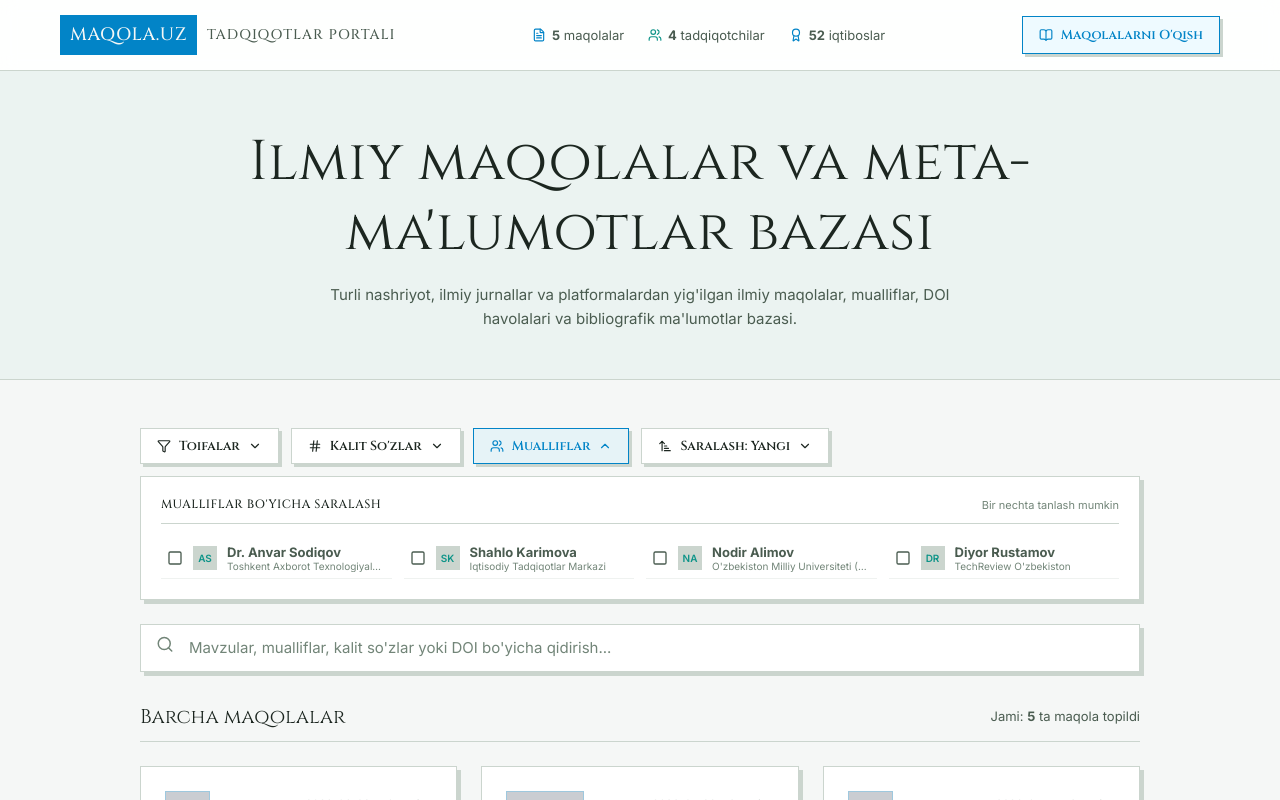
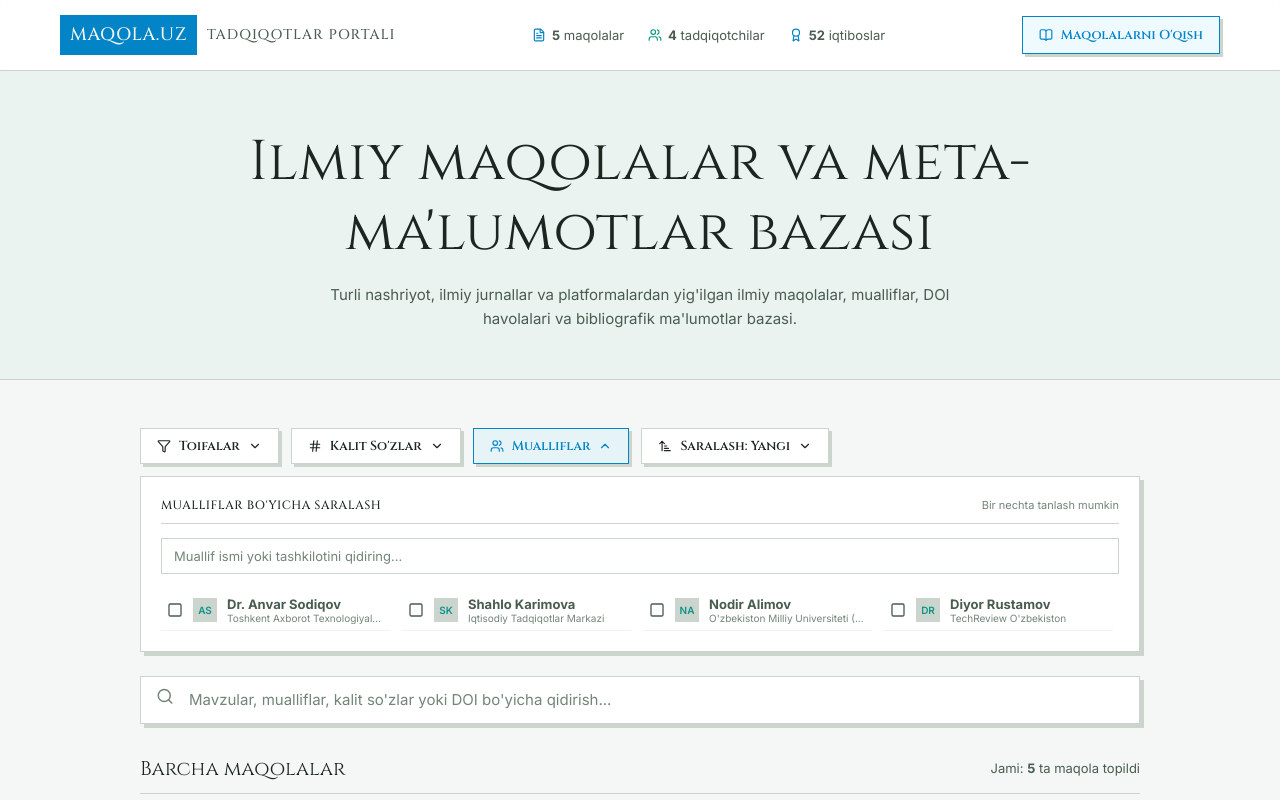
Before and after one commit to kvazar212121/maqola-frontend, a React (Vite) app: page / in a window 1280 px wide. Both pictures are taken after a click on the button "Mualliflar". Shown: the top 800 px of the page. Built offline with nearby package versions, Linux system fonts and the light colour scheme.

Commit message:
feat: add search input and scrollable panel for authors filter

```diff
--- a/src/components/FilterPanel.tsx
+++ b/src/components/FilterPanel.tsx
@@ -16,9 +16,11 @@ export const FilterPanel: React.FC<FilterPanelProps> = ({
   allAuthors
 }) => {
   const [activeTab, setActiveTab] = useState<'categories' | 'tags' | 'authors' | 'sort' | null>(null);
+  const [authorSearchQuery, setAuthorSearchQuery] = useState('');
 
   const toggleTab = (tab: 'categories' | 'tags' | 'authors' | 'sort') => {
     setActiveTab(prev => (prev === tab ? null : tab));
+    setAuthorSearchQuery('');
   };
 
   const toggleCategory = (category: string) => {
@@ -221,14 +223,44 @@ export const FilterPanel: React.FC<FilterPanelProps> = ({
           )}
 
           {/* MUALLIFLAR */}
-          {activeTab === 'authors' && (
+          {activeTab === 'authors' && (() => {
+            const filteredAuthors = allAuthors.filter(author =>
+              author.name.toLowerCase().includes(authorSearchQuery.toLowerCase()) ||
+              (author.institution && author.institution.toLowerCase().includes(authorSearchQuery.toLowerCase()))
+            );
+            return (
               <div>
-              <div style={{ display: 'flex', justifyContent: 'space-between', marginBottom: '14px', borderBottom: '1px solid var(--border-color)', paddingBottom: '8px' }}>
+                <div style={{ display: 'flex', justifyContent: 'space-between', marginBottom: '14px', borderBottom: '1px solid var(--border-color)', paddingBottom: '8px', alignItems: 'center' }}>
                   <h5 style={{ fontSize: '12px', textTransform: 'uppercase', letterSpacing: '0.5px', color: 'var(--text-primary)' }}>Mualliflar bo'yicha saralash</h5>
                   <span style={{ fontSize: '11px', color: 'var(--text-muted)' }}>Bir nechta tanlash mumkin</span>
                 </div>
-              <div style={{ display: 'grid', gridTemplateColumns: 'repeat(auto-fill, minmax(220px, 1fr))', gap: '12px' }}>
-                {allAuthors.map(author => {
+
+                {/* Mualliflarni qidirish maydoni */}
+                <div style={{ marginBottom: '16px', width: '100%' }}>
+                  <input
+                    type="text"
+                    placeholder="Muallif ismi yoki tashkilotini qidiring..."
+                    value={authorSearchQuery}
+                    onChange={(e) => setAuthorSearchQuery(e.target.value)}
+                    className="sharp-input"
+                    style={{
+                      padding: '8px 12px',
+                      fontSize: '13px',
+                      height: '36px',
+                      boxShadow: 'none'
+                    }}
+                  />
+                </div>
+
+                <div style={{
+                  display: 'grid',
+                  gridTemplateColumns: 'repeat(auto-fill, minmax(220px, 1fr))',
+                  gap: '12px',
+                  maxHeight: '220px',
+                  overflowY: 'auto',
+                  paddingRight: '6px'
+                }}>
+                  {filteredAuthors.map(author => {
                     const isChecked = filters.selectedAuthors.includes(author.id);
                     return (
                       <button
@@ -246,7 +278,7 @@ export const FilterPanel: React.FC<FilterPanelProps> = ({
                           fontSize: '13px',
                           fontFamily: 'var(--font-sans)',
                           padding: '6px',
-                        backgroundColor: isChecked ? 'rgba(56, 189, 248, 0.03)' : 'transparent',
+                          backgroundColor: isChecked ? 'rgba(2, 132, 199, 0.04)' : 'transparent',
                           borderBottom: '1px solid rgba(104, 124, 110, 0.1)'
                         }}
                       >
@@ -272,9 +304,15 @@ export const FilterPanel: React.FC<FilterPanelProps> = ({
                       </button>
                     );
                   })}
+                  {filteredAuthors.length === 0 && (
+                    <div style={{ gridColumn: '1 / -1', fontSize: '13px', color: 'var(--text-muted)', textAlign: 'center', padding: '24px 0' }}>
+                      Kiritilgan so'rov bo'yicha muallif topilmadi.
+                    </div>
+                  )}
                 </div>
               </div>
-          )}
+            );
+          })()}
 
           {/* SARALASH */}
           {activeTab === 'sort' && (
```
Lines whose indentation alone changed are shown as unchanged.
